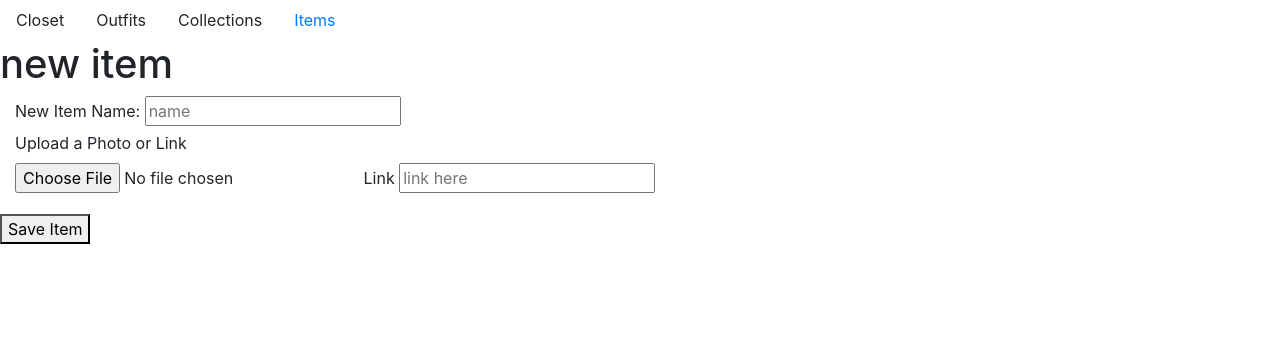
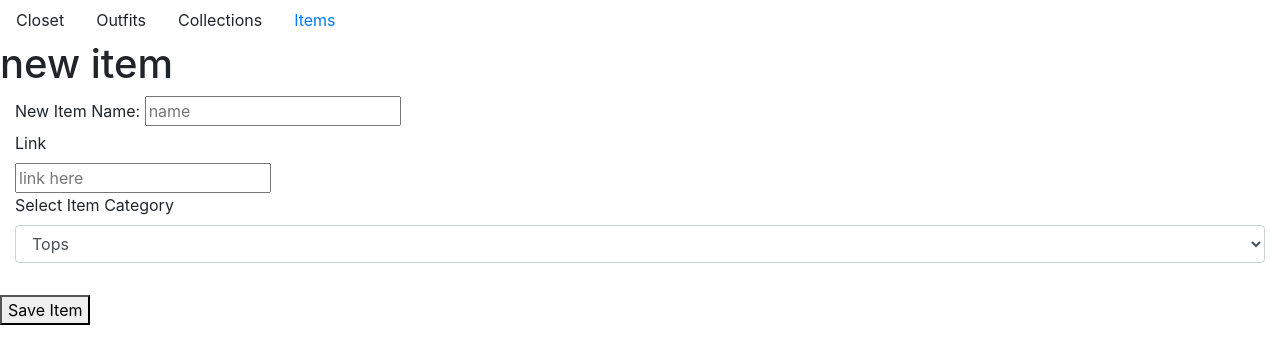
Before and after one commit to jennifercarreno/closet-app, a Flask app: page /item/new in a window 1280 px wide. Shown: the top 364 px of the page. Run offline with Flask 2, Linux system fonts and the light colour scheme; some libraries are stand-ins or nearby versions.

Commit message:
users can add category to item

```diff
--- a/app.py
+++ b/app.py
@@ -34,14 +34,16 @@ def items_submit():
     items = db.items
     item = {
         'name': request.form.get('name'),
-        'item-photo': request.form.get('item-photo'),
-        'link': request.form.get('photo-link')
+        # 'item-photo': request.form.get('item-photo'),
+        'link': request.form.get('photo-link'),
+        'category': request.form.get('category')
     }
 
     items.insert_one(item)
     # print(db.items)
     print(item['name'])
     print(item['link'])
+    print(item['category'])
     # item_photo_func = item_functions.get_item_photo(items)
     return render_template('items.html', items=items.find())
 
--- a/templates/item_new.html
+++ b/templates/item_new.html
@@ -15,11 +15,27 @@
 
     <!-- item picture link or upload -->
     <div class="col">
-        <label for='item-photo'>Upload a Photo or Link </label> <br>
-        <input id='item-photo' type="file">
+        <!-- <label for='item-photo'>Upload a Photo or Link </label> <br>
+        <input id='item-photo' type="file"> -->
 
-        <label for='photo-link'>Link </label>
+        <label for='photo-link'>Link </label> <br>
         <input id='photo-link' type="text" name="photo-link" placeholder="link here">
+    </div>
+
+    <!-- add tags -->
+    <div class="col">
+        <div class="form-group">
+            <label for="category">Select Item Category</label>
+            <select class="form-control" id="category" name="category" type="select">
+              <option>Tops</option>
+              <option>Bottoms</option>
+              <option>Dresses</option>
+              <option>Sweaters and Jackets</option>
+              <option>Activewear</option>
+              <option>Accessories</option>
+              <option>Shoes</option>
+            </select>
+          </div>
     </div>
 
     <button type='submit' class="mt-3">Save Item</button>
--- a/templates/items_show.html
+++ b/templates/items_show.html
@@ -5,6 +5,8 @@
 
 <h1>{{ item.name }}</h1>
 <img src={{item.link}}>
+<h3>Item Category</h3>
+<p>{{ item.category }}<p>
 
 <p><form method='POST' action= "/items/{{item._id}}/delete">
     <button class='btn btn-primary' type='submit'>Delete</button>
```
